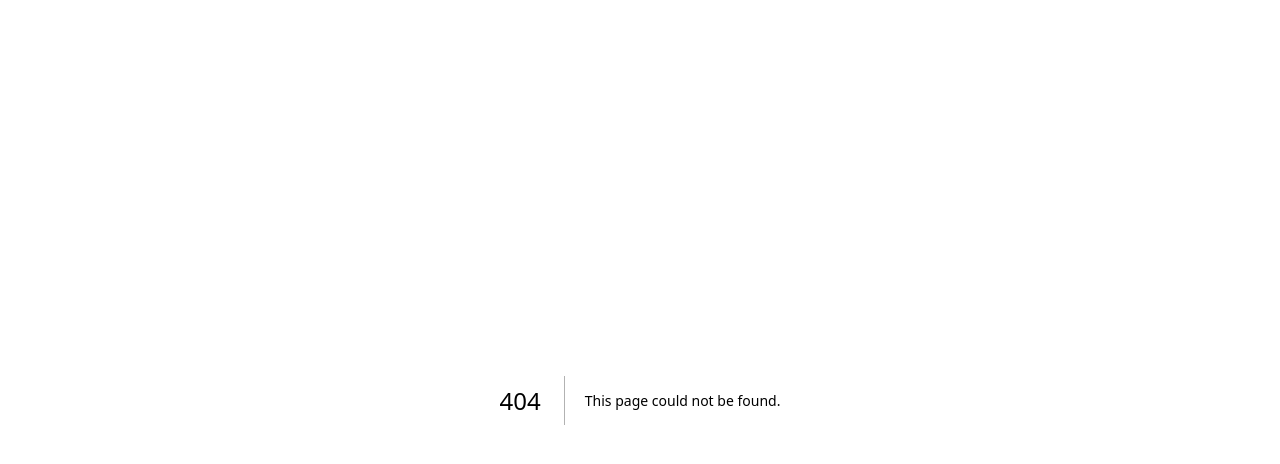
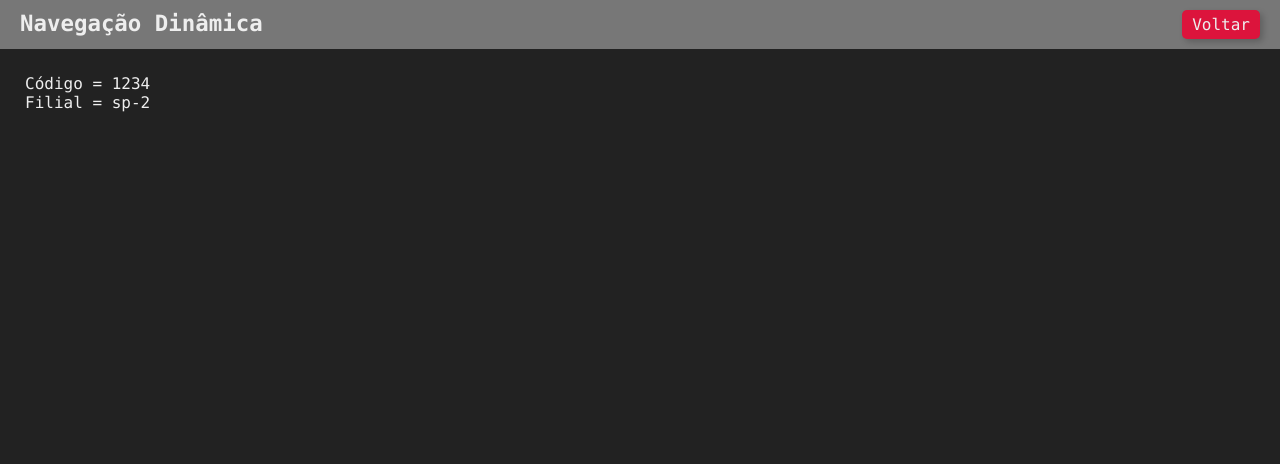
Before and after one commit to eric-moniz/projetos-react-udemy, a Next.js app in the folder aulao-nextjs/fundamentos/: page /cliente/sp-2/1234 in a window 1280 px wide. Before the commit this address had no page. Shown: the top 464 px of the page. Built offline with nearby package versions, Linux system fonts and the light colour scheme.

Commit message:
aula 98 - Navegação Dinâmic

```diff
--- /dev/null
+++ b/aulao-nextjs/fundamentos/src/pages/cliente/[filial]/[codigo].jsx
@@ -0,0 +1,13 @@
+import Layout from '@/components/Layout';
+import { useRouter } from 'next/router';
+
+export default function ClientePorCodigo() {
+    const router = useRouter();
+
+    return (
+        <Layout titulo='Navegação Dinâmica'>
+            <div>Código = {router.query.codigo}</div>
+            <div>Filial = {router.query.filial}</div>
+        </Layout>
+    );
+}
--- a/aulao-nextjs/fundamentos/src/pages/index.jsx
+++ b/aulao-nextjs/fundamentos/src/pages/index.jsx
@@ -23,6 +23,11 @@
                 texto='Navegação #01'
                 cor='darkgray'
             />
+            <Navegador
+                destino='/cliente/sp-2/1234'
+                texto='Navegação #02'
+                cor='darkgreen'
+            />
         </div>
     );
 }
```
